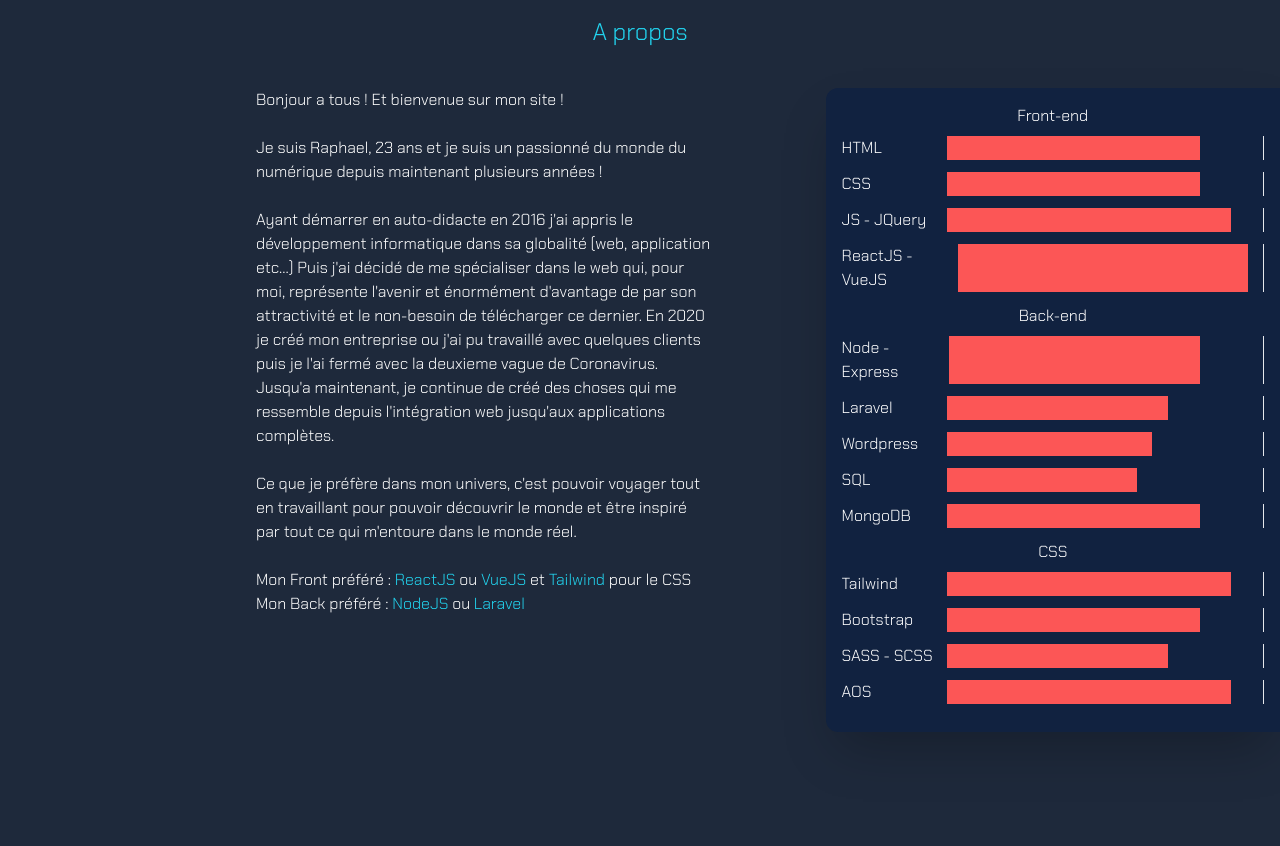
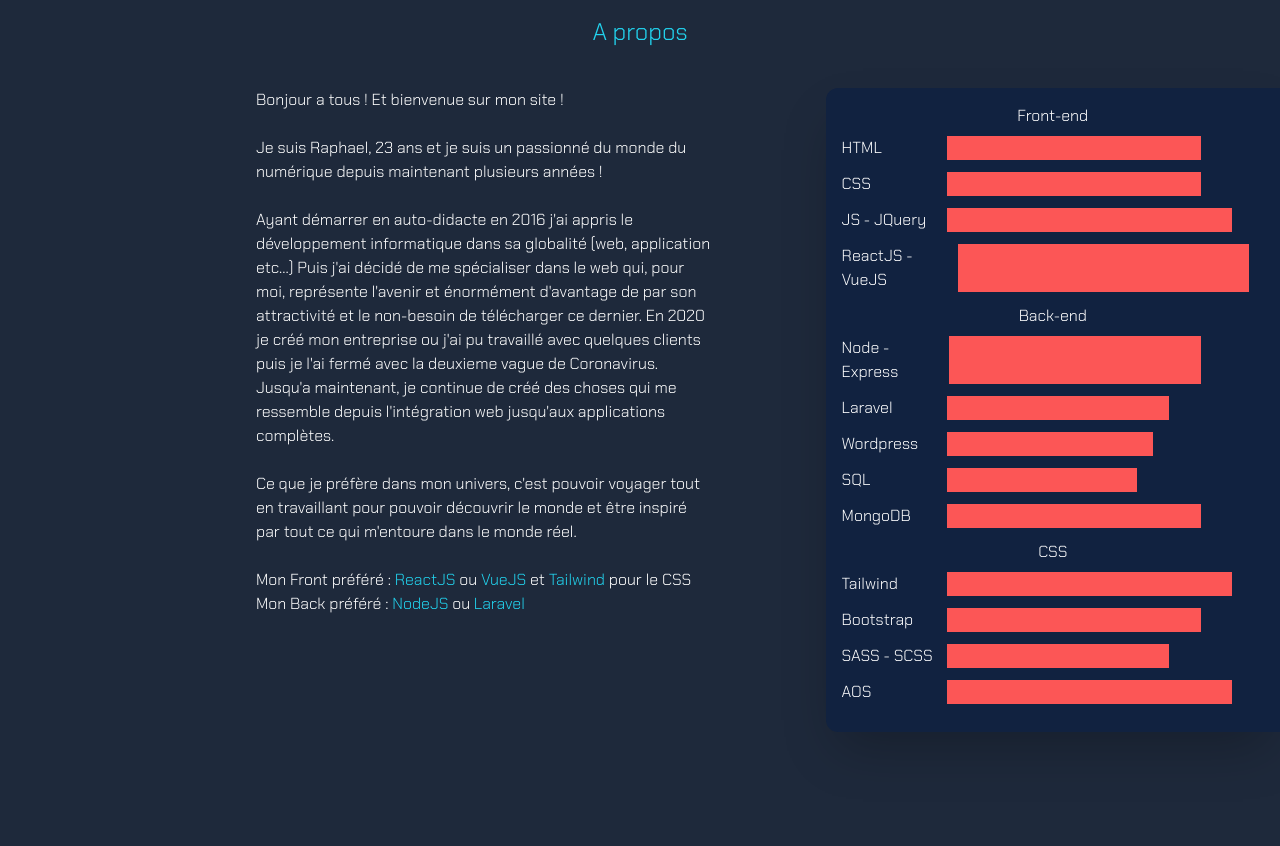
Before and after one commit to ledieuelephant/Portfolio, a plain HTML site: page index.html in a window 1280 px wide. Shown: the part 960-1806 px from the top of the page. Drawn offline with nearby package versions, Linux system fonts and the light colour scheme.

Commit message:
Change border r

```diff
--- a/index.html
+++ b/index.html
@@ -56,81 +56,81 @@
                         <p class="text-center mb-2">Front-end</p>
                         <div class="flex justify-between mb-3">
                             <p>HTML</p>
-                            <div class="w-3/4 bg-gray-200/0 border-r">
+                            <div class="w-3/4 bg-gray-200/0">
                                 <div class="h-full bg-[#FC5656] text-xs font-medium text-blue-100 text-center p-1.5 leading-none" style="width: 80%"> <p></p></div>
                             </div>
                         </div>
                         <div class="flex justify-between mb-3">
                             <p>CSS</p>
-                            <div class="w-3/4 bg-gray-200/0 border-r">
+                            <div class="w-3/4 bg-gray-200/0">
                                 <div class="h-full bg-[#FC5656] text-xs font-medium text-blue-100 text-center p-1.5 leading-none" style="width: 80%"> <p></p></div>
                             </div>
                         </div>
                         <div class="flex justify-between mb-3">
                             <p>JS - JQuery</p>
-                            <div class="w-3/4 bg-gray-200/0 border-r">
+                            <div class="w-3/4 bg-gray-200/0">
                                 <div class="h-full bg-[#FC5656] text-xs font-medium text-blue-100 text-center p-1.5 leading-none" style="width: 90%"> <p></p></div>
                             </div>
                         </div>
                         <div class="flex justify-between mb-3">
                             <p>ReactJS - VueJS</p>
-                            <div class="w-3/4 bg-gray-200/0 border-r">
+                            <div class="w-3/4 bg-gray-200/0">
                                 <div class="h-full bg-[#FC5656] text-xs font-medium text-blue-100 text-center p-1.5 leading-none" style="width: 95%"> <p></p></div>
                             </div>
                         </div>
                         <p class="text-center mb-2">Back-end</p>
                         <div class="flex justify-between mb-3">
                             <p>Node - Express</p>
-                            <div class="w-3/4 bg-gray-200/0 border-r">
+                            <div class="w-3/4 bg-gray-200/0">
                                 <div class="h-full bg-[#FC5656] text-xs font-medium text-blue-100 text-center p-1.5 leading-none" style="width: 80%"> <p></p></div>
                             </div>
                         </div>
                         <div class="flex justify-between mb-3">
                             <p>Laravel</p>
-                            <div class="w-3/4 bg-gray-200/0 border-r">
+                            <div class="w-3/4 bg-gray-200/0">
                                 <div class="h-full bg-[#FC5656] text-xs font-medium text-blue-100 text-center p-1.5 leading-none" style="width: 70%"> <p></p></div>
                             </div>
                         </div>
                         <div class="flex justify-between mb-3">
                             <p>Wordpress</p>
-                            <div class="w-3/4 bg-gray-200/0 border-r">
+                            <div class="w-3/4 bg-gray-200/0">
                                 <div class="h-full bg-[#FC5656] text-xs font-medium text-blue-100 text-center p-1.5 leading-none" style="width: 65%"> <p></p></div>
                             </div>
                         </div>
                         <div class="flex justify-between mb-3">
                             <p>SQL</p>
-                            <div class="w-3/4 bg-gray-200/0 border-r">
+                            <div class="w-3/4 bg-gray-200/0">
                                 <div class="h-full bg-[#FC5656] text-xs font-medium text-blue-100 text-center p-1.5 leading-none" style="width: 60%"> <p></p></div>
                             </div>
                         </div>
                         <div class="flex justify-between mb-3">
                             <p>MongoDB</p>
-                            <div class="w-3/4 bg-gray-200/0 border-r">
+                            <div class="w-3/4 bg-gray-200/0">
                                 <div class="h-full bg-[#FC5656] text-xs font-medium text-blue-100 text-center p-1.5 leading-none" style="width: 80%"> <p></p></div>
                             </div>
                         </div>
                         <p class="text-center mb-2">CSS</p>
                         <div class="flex justify-between mb-3">
                             <p>Tailwind</p>
-                            <div class="w-3/4 bg-gray-200/0 border-r">
+                            <div class="w-3/4 bg-gray-200/0">
                                 <div class="h-full bg-[#FC5656] text-xs font-medium text-blue-100 text-center p-1.5 leading-none" style="width: 90%"> <p></p></div>
                             </div>
                         </div>
                         <div class="flex justify-between mb-3">
                             <p>Bootstrap</p>
-                            <div class="w-3/4 bg-gray-200/0 border-r">
+                            <div class="w-3/4 bg-gray-200/0">
                                 <div class="h-full bg-[#FC5656] text-xs font-medium text-blue-100 text-center p-1.5 leading-none" style="width: 80%"> <p></p></div>
                             </div>
                         </div>
                         <div class="flex justify-between mb-3">
                             <p>SASS - SCSS</p>
-                            <div class="w-3/4 bg-gray-200/0 border-r">
+                            <div class="w-3/4 bg-gray-200/0">
                                 <div class="h-full bg-[#FC5656] text-xs font-medium text-blue-100 text-center p-1.5 leading-none" style="width: 70%"> <p></p></div>
                             </div>
                         </div>
                         <div class="flex justify-between mb-3">
                             <p>AOS</p>
-                            <div class="w-3/4 bg-gray-200/0 border-r">
+                            <div class="w-3/4 bg-gray-200/0">
                                 <div class="h-full bg-[#FC5656] text-xs font-medium text-blue-100 text-center p-1.5 leading-none" style="width: 90%"> <p></p></div>
                             </div>
                         </div>
```
